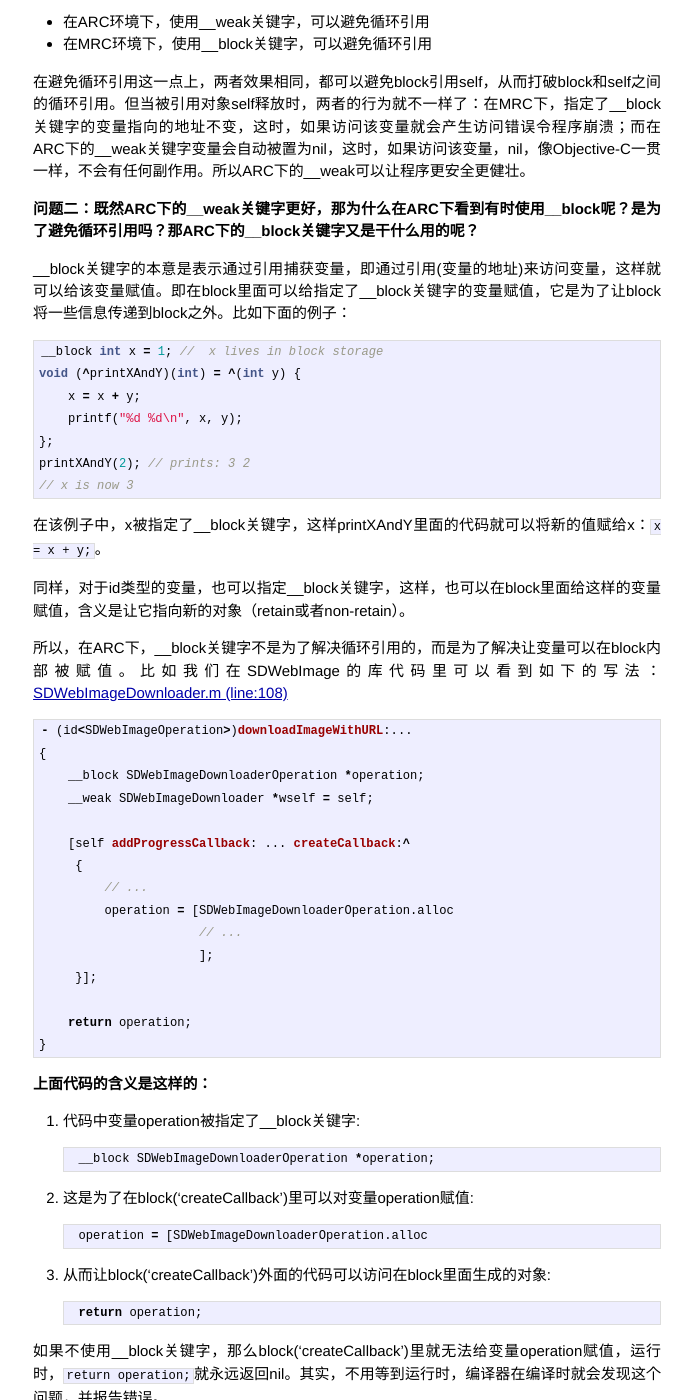
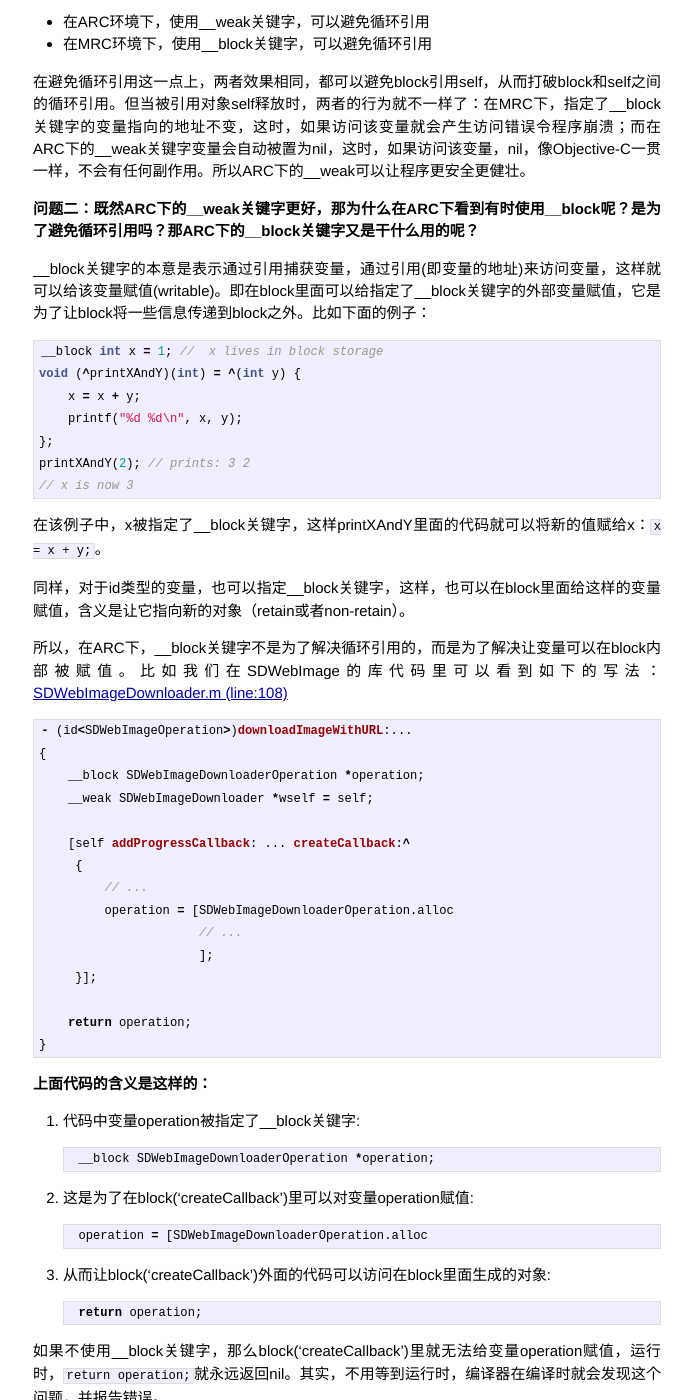
Before and after one commit to gongpengjun/gongpengjun.github.io, a Jekyll site: the page built from _posts/2014-03-12-block-circular-reference-in-arc-mrc-comparison.markdown, in a window 1280 px wide and 1400 px high, scrolled down 495 px. Shown: the whole window, without its empty margins (293-985 px from the left). Built offline with Jekyll 4.4.1, drawn with Linux system fonts in a browser that asks for light colours; Markdown is read by kramdown in place of the engine named in the settings; some of the changed text lies outside the part shown.

Commit message:
优化对__block关键字的解析

````diff
--- a/_posts/2014-03-12-block-circular-reference-in-arc-mrc-comparison.markdown
+++ b/_posts/2014-03-12-block-circular-reference-in-arc-mrc-comparison.markdown
@@ -26,7 +26,7 @@ categories: Objective-C
 
 ## 问题二：既然ARC下的\_\_weak关键字更好，那为什么在ARC下看到有时使用\_\_block呢？是为了避免循环引用吗？那ARC下的\_\_block关键字又是干什么用的呢？
 
-\_\_block关键字的本意是表示通过引用捕获变量，即通过引用(变量的地址)来访问变量，这样就可以给该变量赋值。即在block里面可以给指定了\_\_block关键字的变量赋值，它是为了让block将一些信息传递到block之外。比如下面的例子：
+\_\_block关键字的本意是表示通过引用捕获变量，通过引用(即变量的地址)来访问变量，这样就可以给该变量赋值(writable)。即在block里面可以给指定了\_\_block关键字的外部变量赋值，它是为了让block将一些信息传递到block之外。比如下面的例子：
 
 ```objc
 __block int x = 1; //  x lives in block storage
@@ -89,4 +89,4 @@ printXAndY(2); // prints: 3 2
 ## 结论
 
 1. 在ARC下，\_\_weak关键字是为了解决循环引用。
-1. 在ARC下，\_\_block关键字是为了让block里可以对变量赋值，从而将block里面计算的值或生成的对象传递出去。
+1. 在ARC下，\_\_block关键字是为了让block里可以对外部的变量赋值(writable)，从而将block里面计算的值或生成的对象传递出去。
````
